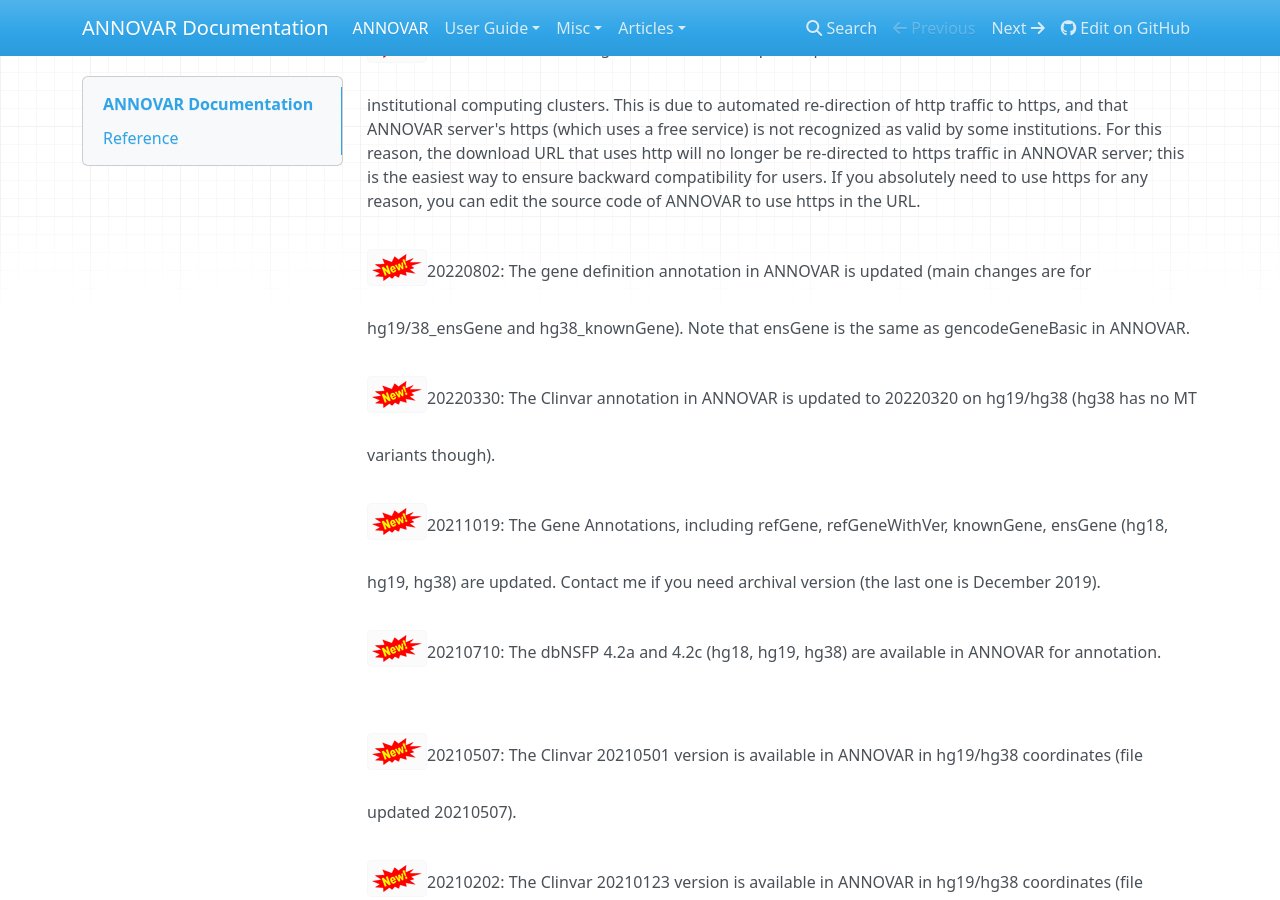
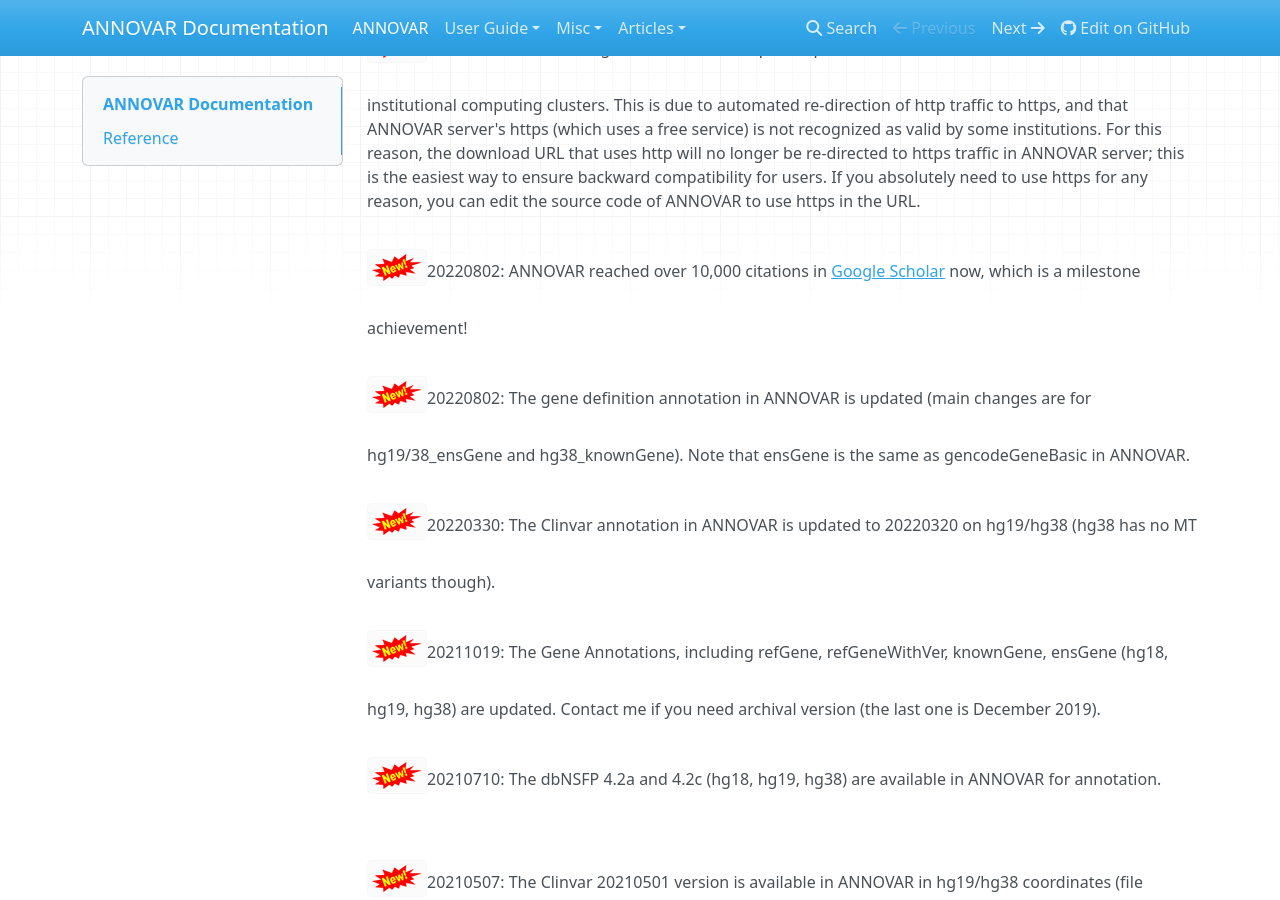
Before and after one commit to WGLab/doc-ANNOVAR, an MkDocs documentation site: the page built from docs/index.md, in a window 1280 px wide and 900 px high, scrolled down 769 px. Built offline with MkDocs 1.6.1, drawn with Linux system fonts in a browser that asks for light colours; nearby versions of some CDN libraries.

Commit message:
Update index.md

```diff
--- a/docs/index.md
+++ b/docs/index.md
@@ -12,6 +12,8 @@ Please click the menu items to navigate through this website. If you have questi
 ---
 
 ![new](img/new.png)20220802: An increasing number of users reported problems to download ANNOVAR databases from institutional computing clusters. This is due to automated re-direction of http traffic to https, and that ANNOVAR server's https (which uses a free service) is not recognized as valid by some institutions. For this reason, the download URL that uses http will no longer be re-directed to https traffic in ANNOVAR server; this is the easiest way to ensure backward compatibility for users. If you absolutely need to use https for any reason, you can edit the source code of ANNOVAR to use https in the URL.
+
+![new](img/new.png)20220802: ANNOVAR reached over 10,000 citations in [Google Scholar](https://scholar.google.com/citations?view_op=view_citation&hl=en&user=J_veo1sAAAAJ&citation_for_view=J_veo1sAAAAJ:UebtZRa9Y70C) now, which is a milestone achievement!
 
 ![new](img/new.png)20220802: The gene definition annotation in ANNOVAR is updated (main changes are for hg19/38_ensGene and hg38_knownGene). Note that ensGene is the same as gencodeGeneBasic in ANNOVAR.
 
```
